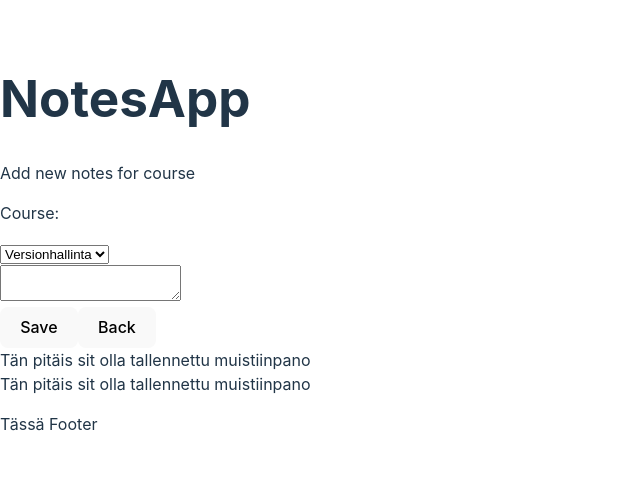
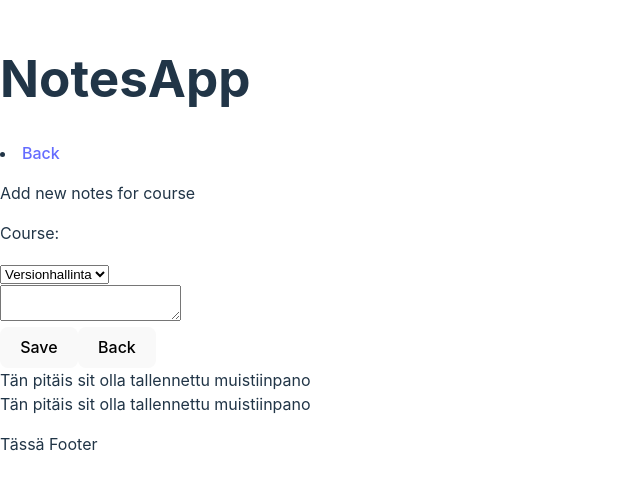
Before and after one commit to lattuemmi/Frontend-Loppuharkka-2024, a React (Vite) app in the folder loppuharjoitus-2024/: page /add-notes in a window 1280 px wide. Shown: the part 156-646 px from the top of the page, without its empty margins (0-640 px from the left). Built offline with nearby package versions, Linux system fonts and the light colour scheme.

Commit message:
Backbutton toiminnallinen
Back button ja toiminallisuus lisätty.

```diff
--- a/loppuharjoitus-2024/src/AddCourse.jsx
+++ b/loppuharjoitus-2024/src/AddCourse.jsx
@@ -1,6 +1,10 @@
+import BackButton from "./BackButton";
+
 function AddCourse(){
     return(
     <>
+    <BackButton />
+
     <div>
         <input type="text" />
         <button>Add course</button>
--- a/loppuharjoitus-2024/src/AddNotes.jsx
+++ b/loppuharjoitus-2024/src/AddNotes.jsx
@@ -1,7 +1,12 @@
+import BackButton from "./BackButton";
+
+
 function AddNotes (){
     return(
     <>
-        <div>
+    <BackButton />
+
+      <div>
         <p>Add new notes for course</p>
       </div>
 
--- a/loppuharjoitus-2024/src/App.jsx
+++ b/loppuharjoitus-2024/src/App.jsx
@@ -8,7 +8,6 @@ import ViewNotes from './ViewNotes.jsx';
 import HomePage from "./HomePage.jsx";
 
 function App() {
-
 
   let courses = [
     {
--- /dev/null
+++ b/loppuharjoitus-2024/src/BackButton.jsx
@@ -0,0 +1,9 @@
+import { Link } from "react-router-dom";
+
+function BackButton(){
+    return(
+        <li><Link to="/">Back</Link></li>
+    )
+}
+
+export default BackButton;
--- a/loppuharjoitus-2024/src/ViewNotes.jsx
+++ b/loppuharjoitus-2024/src/ViewNotes.jsx
@@ -1,6 +1,11 @@
+import BackButton from "./BackButton";
+
+
 function ViewNotes(){
     return(
     <>
+    <BackButton />
+
     <p>Course:</p>
 
     <div>
```
